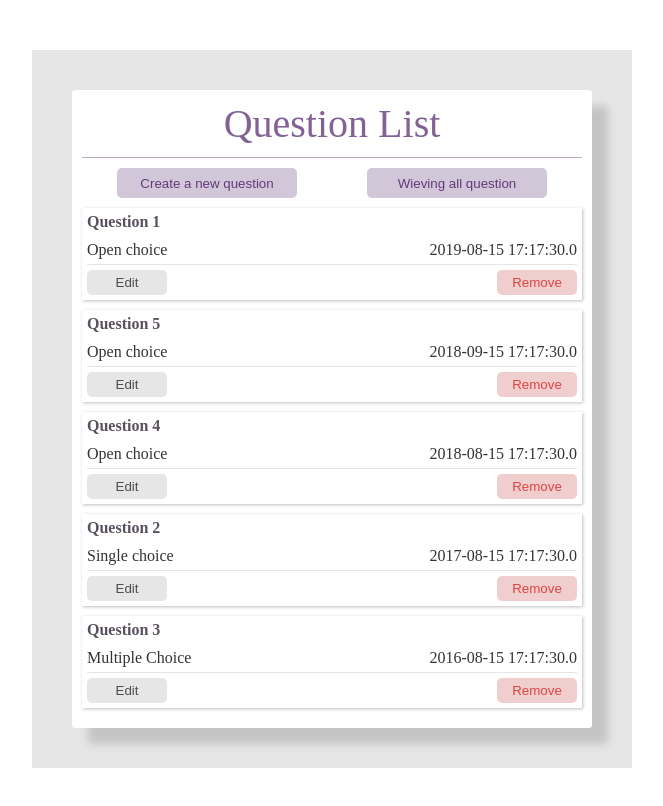
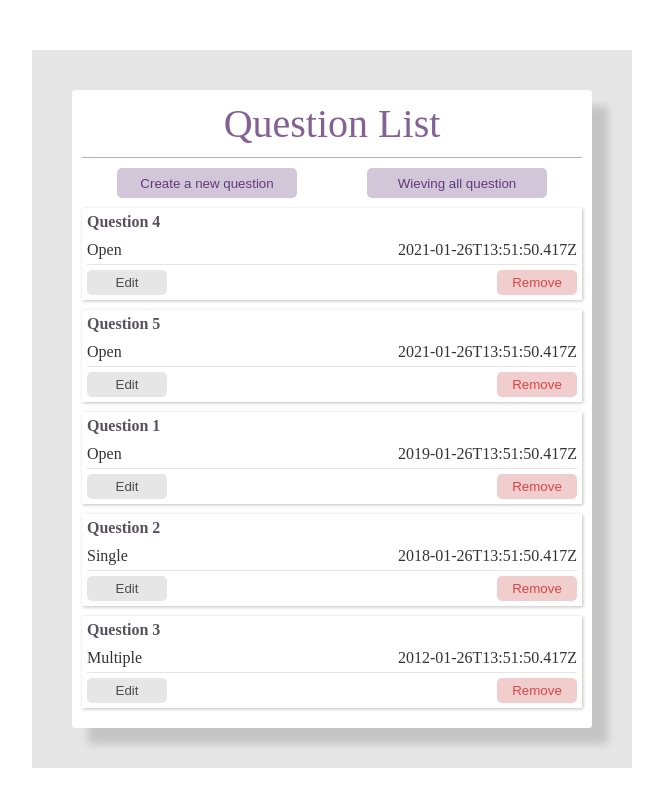
Before and after one commit to lanebx/questionnaire, an Angular app: page / in a window 1280 px wide. Shown: the top 806 px of the page, without its empty margins (308-971 px from the left). Built offline with nearby package versions, Linux system fonts and the light colour scheme.

Commit message:
create func "add new question"

```diff
--- a/src/app/question-edit-page/question-edit-page.component.html
+++ b/src/app/question-edit-page/question-edit-page.component.html
@@ -9,8 +9,8 @@
 
   <form class="edit">
     <label class="label">
-      <div class="edit__description">
-        New description
+      <div class="edit__question">
+        New question
       </div>
       <input type="text" class="input">
     </label>
--- a/src/app/question-management-page/question-management-page.component.html
+++ b/src/app/question-management-page/question-management-page.component.html
@@ -12,18 +12,18 @@
   </div>
 
   <ul class="questions-list">
-    <li *ngFor="let question of questions" class="question-item">
+    <li *ngFor="let quest of questions" class="question-item">
       <div class="question-item__description">
-        {{question.description}}
+        {{ quest.question }}
       </div>
 
       <div class="question-item__info-container">
         <div class="question-item__type">
-          {{question.type}}
+          {{ quest.type }}
         </div>
 
         <div class="question-item__date">
-          {{question.date}}
+          {{ quest.date }}
         </div>
       </div>
 
--- a/src/app/question-page/question-page.component.html
+++ b/src/app/question-page/question-page.component.html
@@ -12,7 +12,7 @@
       <div>
         Enter new question:
       </div>
-      <input formControlName="description" class="input">
+      <input formControlName="question" class="input">
     </label>
 
 
@@ -22,17 +22,17 @@
       </div>
 
       <select formControlName="type" (change)="selectType($event)" class="form__select input">
-        <option *ngFor="let type of allTypes" [value]="type">
-          {{ type }}
+        <option *ngFor="let type of allTypes" [value]="type.name">
+          {{ type.name }}
         </option>
       </select>
     </label>
 
-    <div class="form__group-container" *ngIf="type === 'Multiple Choice'">
+    <div class="form__group-container" *ngIf="chosedType === 'Multiple Choice'">
       <!-- <div class="warning">
         {{ warning }}
       </div> -->
-      <div formArrayName="multipleChoice" *ngFor="let coise of multipleChoice.controls; let i=index" class="form__group">
+      <div formArrayName="multipleChoice" *ngFor="let coise of answerType.controls; let i=index" class="form__group">
         <div class="form__hobby-group">
           <input [formControlName]="i" type="text" placeholder="Your answer:" class="form__input-hobby input">
           <button type="button" id="remove" (click)="removeHobby(i)" class="button button-remove">
@@ -41,13 +41,13 @@
         </div>
       </div>
 
-      <button type="button" (click)="addHobby()" class="button button-add">
+      <button type="button" (click)="addHobby()" class="button button-add" >
         Add answer
       </button>
     </div>
 
 
-    <button class="button button-submit" type="submit" [disabled]="!questionForm.valid">
+    <button class="button button-submit" type="submit">
       Submit
     </button>
   </form>
--- a/src/app/question-page/question-page.component.ts
+++ b/src/app/question-page/question-page.component.ts
@@ -1,6 +1,8 @@
 import { Component } from '@angular/core';
 import { FormControl, FormGroup, Validators, FormArray } from '@angular/forms';
 import { FormBuilder } from '@angular/forms';
+import { Router } from '@angular/router';
+import { Question, TestService } from '../shared/services/Question.service';
 
 @Component({
   selector: 'app-question-page',
@@ -8,11 +10,14 @@ import { FormBuilder } from '@angular/forms';
   styleUrls: ['./question-page.component.scss']
 })
 export class QuestionPageComponent {
-  constructor(private fb: FormBuilder) { }
+  constructor(
+    private fb: FormBuilder,
+    private testService: TestService,
+    private route:Router
+  ) { }
 
-  questionForm!: FormGroup
-  description: string
-  type: string
+  questionForm: FormGroup;
+  chosedType: string;
 
   ngOnInit(): void {
     this.initializeForm();
@@ -20,38 +25,63 @@ export class QuestionPageComponent {
 
   initializeForm() : void {
     this.questionForm = this.fb.group({
-      description: new FormControl('', Validators.required),
+      question: new FormControl('', Validators.required),
       type: new FormControl('', Validators.required),
-      multipleChoice: this.fb.array([this.fb.control('', Validators.required)])
-    })
+      answerType: this.fb.array([this.fb.control('', Validators.required)])
+    });
   }
 
   allTypes = [
-    'Single choice',
-    'Multiple Choice',
-    'Open choice',
-  ]
+    { id: 1, name: 'Single', answerType: ['Yes', 'No'] },
+    { id: 2, name: 'Multiple', answerType: [''] },
+    { id: 3, name: 'Open', answerType: '' },
+  ];
 
   onSubmit() {
-    console.log(this.questionForm)
+    let newQuestion: Question;
+
+    if (this.questionForm.get('question').value === 'Multiple') {
+      newQuestion = {
+        id: Date.now(),
+        question: this.questionForm.get('question').value,
+        answered: false,
+        answer: '',
+        type: this.questionForm.get('type').value,
+        date: (new Date).toISOString(),
+        answerType: this.questionForm.get('multipleChoice').value,
+      }
+    } else {
+      newQuestion = {
+        id: Date.now(),
+        question: this.questionForm.get('question').value,
+        answered: false,
+        answer: '',
+        type: this.questionForm.get('type').value,
+        date: (new Date).toISOString(),
+        answerType: this.allTypes.find((type) => type.name === this.chosedType)?.answerType,
+      }
+    }
+
+    this.testService.allQuestion.push(newQuestion)
+    this.initializeForm()
+    this.route.navigate(['/']);
   }
 
   selectType(event: any): void {
-    console.log(event.target.value)
-    this.type = this.allTypes.find((t) => t === event.target.value)
+    this.chosedType = event.target.value
   }
 
-  addHobby(): void {
-    if (this.multipleChoice.value.every((item: any) => item.length >= 1)) {
-      this.multipleChoice.push(this.fb.control(''));
+  addChoice(): void {
+    if (this.answerType.value.every((item: any) => item.length >= 1)) {
+      this.answerType.push(this.fb.control(''))
     }
   }
 
-  removeHobby(index: number) : void {
-    this.multipleChoice.removeAt(index);
+  removeChoice(index: number) : void {
+    this.answerType.removeAt(index)
   }
 
-  get multipleChoice(): FormArray {
-    return this.questionForm.get('multipleChoice') as FormArray;
+  get answerType(): FormArray {
+    return this.questionForm.get('answerType') as FormArray;
   }
 }
--- a/src/app/shared/services/Question.service.ts
+++ b/src/app/shared/services/Question.service.ts
@@ -2,12 +2,12 @@ import { Injectable } from '@angular/core';
 
 export interface Question {
   id: number;
-  description: string;
+  question: string;
   answered: boolean;
   answer: string;
-  type: 'Single choice' | 'Multiple Choice' | 'Open choice';
+  type: 'Single' | 'Multiple' | 'Open';
   date: string;
-  multipleChoice?: string[];
+  answerType: string[] | string;
 }
 
 @Injectable({
@@ -18,10 +18,10 @@ export class TestService {
   constructor() { }
 
   allQuestion: Question[] = [
-    { id: 1641889825774, description: 'Question 1', answered: true, answer: 'Answer 1', type: 'Open choice', date: '2019-08-15 17:17:30.0', },
-    { id: 1641889825775, description: 'Question 2', answered: false, answer: '', type: 'Single choice', date: '2017-08-15 17:17:30.0' },
-    { id: 1641889825776, description: 'Question 3', answered: false, answer: '', type: 'Multiple Choice', date: '2016-08-15 17:17:30.0'},
-    { id: 1641889825777, description: 'Question 4', answered: false, answer: '', type: 'Open choice', date: '2018-08-15 17:17:30.0' },
-    { id: 1641889825778, description: 'Question 5', answered: false, answer: '', type: 'Open choice', date: '2018-09-15 17:17:30.0' },
-  ]
+    { id: 1641889825774, question: 'Question 1', answered: true, answer: 'Answer 1', type: 'Open', date: '2019-01-26T13:51:50.417Z', answerType: '' },
+    { id: 1641889825775, question: 'Question 2', answered: false, answer: '', type: 'Single', date: '2018-01-26T13:51:50.417Z', answerType: '' },
+    { id: 1641889825776, question: 'Question 3', answered: false, answer: '', type: 'Multiple', date: '2012-01-26T13:51:50.417Z', answerType: '' },
+    { id: 1641889825777, question: 'Question 4', answered: false, answer: '', type: 'Open', date: '2021-01-26T13:51:50.417Z', answerType: '' },
+    { id: 1641889825778, question: 'Question 5', answered: false, answer: '', type: 'Open', date: '2021-01-26T13:51:50.417Z', answerType: '' },
+  ];
 }
```
